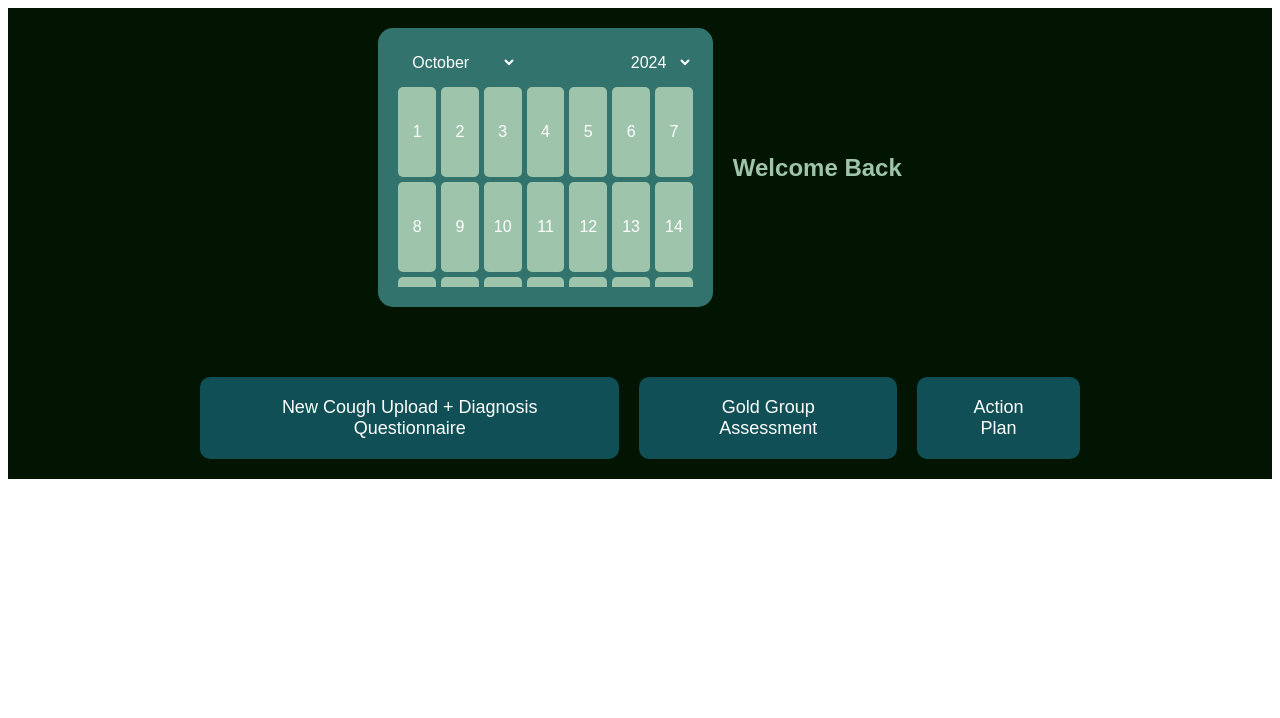
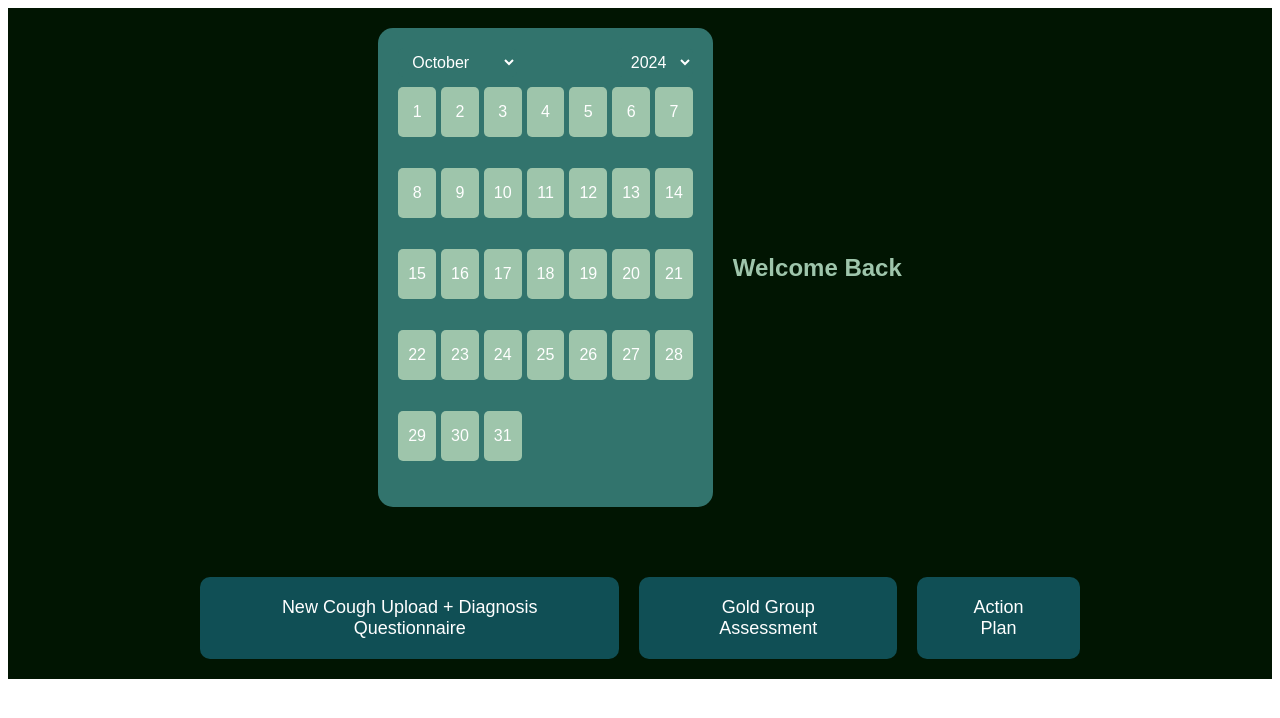
Before and after one commit to Shilab66/breezy, a Next.js app: page /dashboard in a window 1280 px wide. Shown: the top 718 px of the page. Built offline with nearby package versions, Linux system fonts and the light colour scheme.

Commit message:
Update Calendar.css

```diff
--- a/src/styles/Calendar.css
+++ b/src/styles/Calendar.css
@@ -30,7 +30,7 @@
     display: grid;
     grid-template-columns: repeat(7, 1fr); /* 7 columns for each day of the week */
     grid-gap: 5px;
-    height: 200px; /* Fixed height to maintain size on hover */
+    height: 400px; /* Fixed height to maintain size on hover */
     overflow: hidden; /* Prevent overflow if necessary */
 }
 
@@ -43,7 +43,7 @@
     border-radius: 5px;
     font-size: 16px;
     cursor: pointer;
-    height: 70px; /* Adjusted height for shorter tiles */
+    height: 30px; /* Adjusted height for shorter tiles */
     transition: background-color 0.3s; /* Smooth transition for hover effect */
 }
 
```
